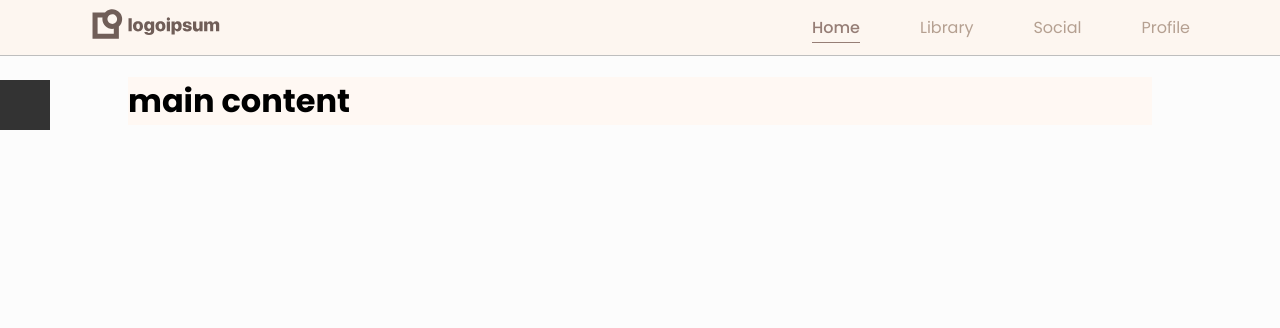
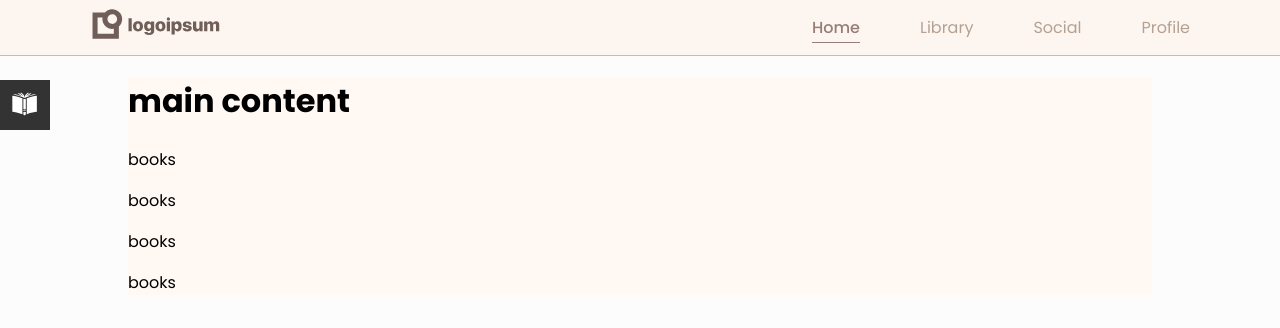
Before and after one commit to fishbulle/book-tracker-react, a React (Vite) app: page / in a window 1280 px wide. Shown: the top 328 px of the page. Built offline with nearby package versions, Linux system fonts and the light colour scheme.

Commit message:
icons sidebar

```diff
--- a/package.json
+++ b/package.json
@@ -14,6 +14,7 @@
     "match-sorter": "^6.3.1",
     "react": "^18.2.0",
     "react-dom": "^18.2.0",
+    "react-icons": "^4.10.1",
     "react-router-dom": "^6.14.1",
     "sort-by": "^1.2.0"
   },
--- a/src/assets/styles/style.css
+++ b/src/assets/styles/style.css
@@ -24,15 +24,12 @@
     align-items: center;
     justify-content: center;
     cursor: pointer;
-    transition: all 1s ease-in;
+    transition: all 0.3s ease-in;
+    font-size: 1.7rem;
 }
 
 .sidebar_icon:hover {
     background-color: #555;
-}
-
-.sidebar_icon i {
-    font-size: 1.7rem;
 }
 
 .sidebar_items {
@@ -49,7 +46,7 @@
     align-items: center;
     margin-bottom: 10px;
     cursor: pointer;
-    transition: all 1s ease-in-out;
+    transition: all 0.3s ease-in-out;
 }
 
 .sidebar_item:hover {
--- a/src/common/SideBar.tsx
+++ b/src/common/SideBar.tsx
@@ -1,4 +1,5 @@
 import { useState } from "react";
+import { GiBookCover } from 'react-icons/gi';
 
 const SideBar = () => {
     const [sidebarOpen, setSidebarOpen] = useState(false);
@@ -15,12 +16,12 @@ const SideBar = () => {
         <div className="sidebar">
             {!sidebarOpen ? (
                 <div className="sidebar_icon" onMouseEnter={handleSidebarOpen}>
-                    <i className="fas fa-bars"></i>
+                    <GiBookCover />
                 </div>
             ) : (
                 <>
                     <div className="sidebar_icon" onMouseLeave={handleSidebarClose}>
-                        <i className="fas fa-times"></i>
+                        <GiBookCover />
                     </div>
                     <div className="sidebar_items">
                         <p>This will show what book you're reading right now</p>
--- a/src/home/Home.tsx
+++ b/src/home/Home.tsx
@@ -3,6 +3,10 @@ export default function Root() {
         <>
             <div className="main-container">
                 <h1>main content</h1>
+                <p>books</p>
+                <p>books</p>
+                <p>books</p>
+                <p>books</p>
             </div>
         </>
     )
```
Also changed, not shown: 1 other file (tests, documents, lock files or other folders).
